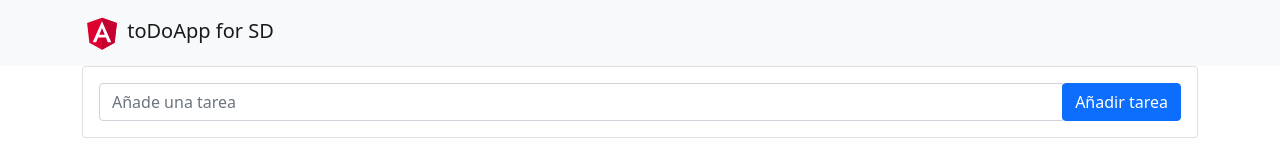
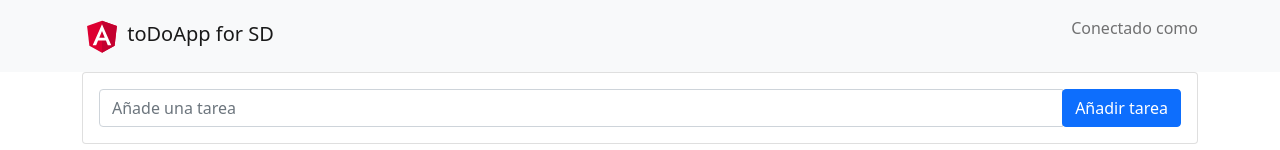
Before and after one commit to MandiCV/to-do-app, an Angular app: page / in a window 1280 px wide. Shown: the top 150 px of the page. Built offline with nearby package versions, Linux system fonts and the light colour scheme; no server answers.

Commit message:
Aplicación ToDo - Autenticicación III: User Data

```diff
--- a/src/app/app.component.html
+++ b/src/app/app.component.html
@@ -12,6 +12,7 @@
       />
       {{ title }}
      </a>
+     <p class="navbar-text pull-right"> Conectado como {{ displayName }}</p>
   </div>
 </nav>
 
--- a/src/app/app.component.ts
+++ b/src/app/app.component.ts
@@ -12,10 +12,15 @@ export class AppComponent implements OnInit{
   email: string = 'test';
   password: string = 'test';
 
+  displayName = '';
+
   constructor(public userService: UserService) {}
 
   ngOnInit() {
     this.login();
+    this.userService.getUser().subscribe(
+      user => {this.displayName = user.displayName
+      });
   }
 
   login(){
```
